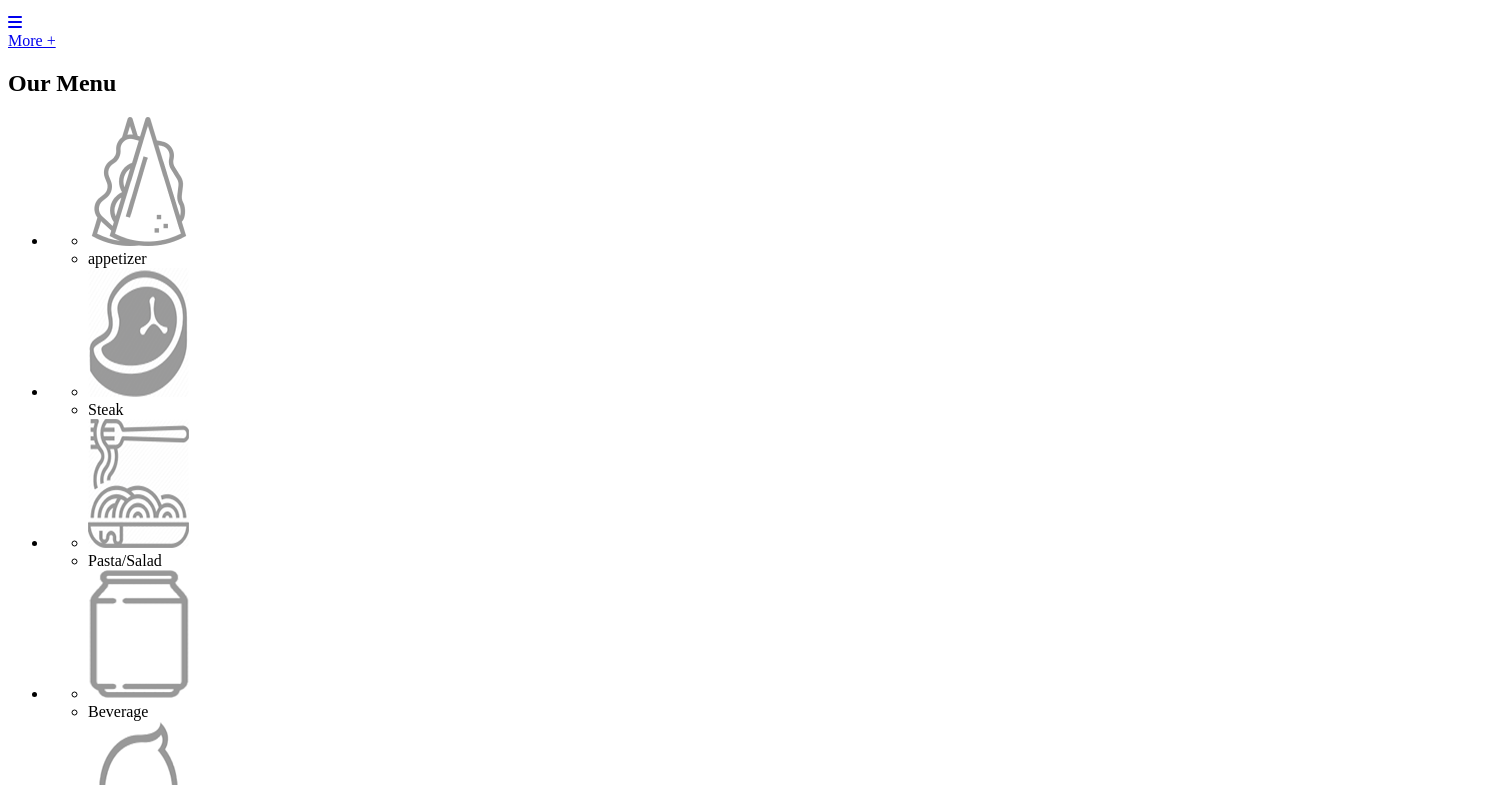
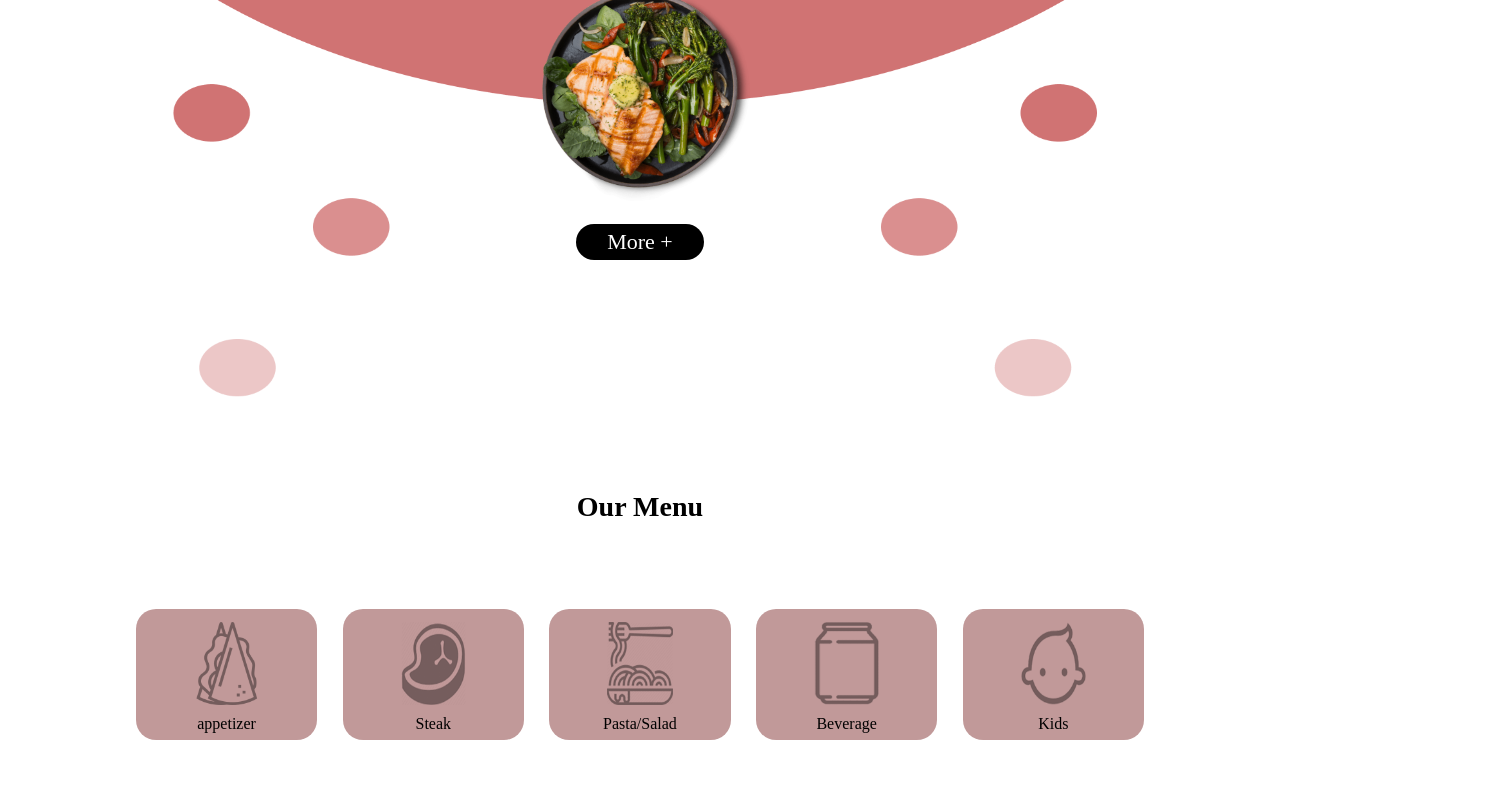
Before and after one commit to sumin03/TGIF, a plain HTML site: page index.html in a window 1280 px wide. Shown: the part 302-1087 px from the top of the page, 1509 px wide, since content can reach past the window. Drawn offline with nearby package versions, Linux system fonts and the light colour scheme; files whose address does not match are found by name.

Commit message:
tgif change

```diff
--- a/index.html
+++ b/index.html
@@ -8,7 +8,7 @@
     <link rel="stylesheet" href="https://unpkg.com/swiper/swiper-bundle.css">
     <link rel="stylesheet" href="https://unpkg.com/swiper/swiper-bundle.css">
     <link href="https://fonts.googleapis.com/css2?family=Roboto&display=swap" rel="stylesheet">
-    <link href="../14_TGI/01_main /style.css" rel="stylesheet">
+    <link href="style.css" rel="stylesheet">
 
     <!--jquery 라이브러리 -->
     <script src="https://unpkg.com/swiper/swiper-bundle.js"></script>
--- a/01_main /style.css
+++ b/style.css
@@ -16,7 +16,7 @@ html{font-size:10px;}
 body{
     overflow-x:hidden;
     width:100%;
-    background:url(../01_main\ /img/1920_background.png) no-repeat center;
+    background:url(1920_background.png) no-repeat;
     background-size:100% ;
     background-position-x:0.5px;
  }
```
Also changed, not shown: 01_main /img/tgi logo 복사본.png (deleted), 1920_background.png (renamed from 01_main /img/1920_background.png), 3 other files.
